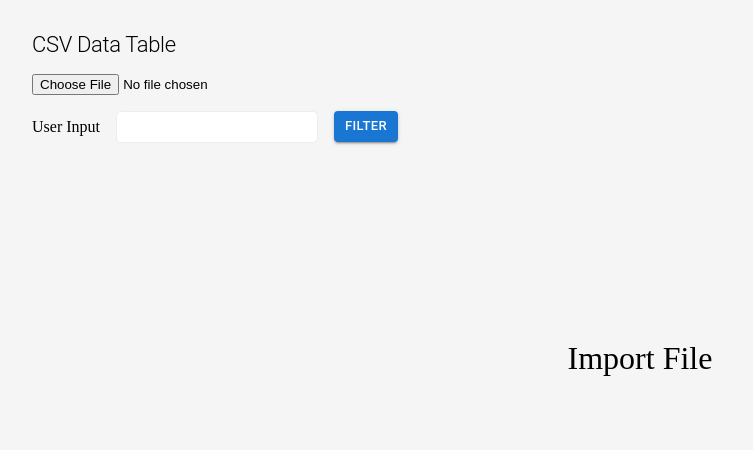
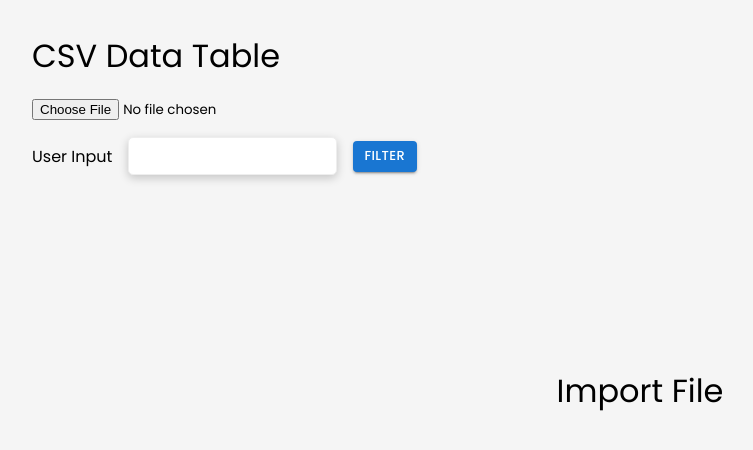
Before and after one commit to sukriti-singh13/data_table, a React (Vite) app: page / in a window 1280 px wide. Shown: the top 450 px of the page, without its empty margins (0-753 px from the left). Built offline with nearby package versions, Linux system fonts and the light colour scheme.

Commit message:
functionality completed

```diff
--- a/src/components/CustomModal.jsx
+++ b/src/components/CustomModal.jsx
@@ -36,6 +36,7 @@ const CustomModal = () => {
   const [editTextOne, setEditTextOne] = useState(
     tableDataForFile[selectedRow]["LOCATION A STOCK"]
   );
+
   return (
     <Modal open={isModalOpen}>
       <>
@@ -130,7 +131,7 @@ const CustomModal = () => {
 
             <TableCell>{tableDataForFile[selectedRow]["LOCATION B"]}</TableCell>
             <TableCell>
-              {tableDataForFile[selectedRow]["LOC B STOCK"]}
+              {tableDataForFile[selectedRow][`${"LOC B STOCK"}`]}
             </TableCell>
             <TableCell>{tableDataForFile[selectedRow].Unit}</TableCell>
             <TableCell>{tableDataForFile[selectedRow].Rate}</TableCell>
--- a/src/components/CustomTable.jsx
+++ b/src/components/CustomTable.jsx
@@ -31,12 +31,17 @@ const CustomTable = () => {
         >
           <TableHead>
             <TableRow>
-              <TableCell component="th" scope="row" width="100%">
+              <TableCell
+                sx={minWidthTable}
+                component="th"
+                scope="row"
+                width="100%"
+              >
                 Part #
               </TableCell>
-              <TableCell>Alt.Part#</TableCell>
-              <TableCell>Name</TableCell>
-              <TableCell>Brand</TableCell>
+              <TableCell sx={minWidthTable}>Alt.Part#</TableCell>
+              <TableCell sx={minWidthTable}>Name</TableCell>
+              <TableCell sx={minWidthTable}>Brand</TableCell>
               <TableCell>Model</TableCell>
               <TableCell>Engine</TableCell>
               <TableCell>Car</TableCell>
@@ -66,12 +71,12 @@ const CustomTable = () => {
                     cursor: "pointer",
                   }}
                 >
-                  <TableCell component="th" scope="row" sx={minWidthTable}>
+                  <TableCell component="th" scope="row">
                     {row["Part #"]}
                   </TableCell>
 
-                  <TableCell sx={minWidthTable}>{row["Alt.Part#"]}</TableCell>
-                  <TableCell sx={minWidthTable}>{row.Name}</TableCell>
+                  <TableCell>{row["Alt.Part#"]}</TableCell>
+                  <TableCell>{row.Name}</TableCell>
                   <TableCell>{row.Brand}</TableCell>
                   <TableCell>{row.Model}</TableCell>
                   <TableCell>{row.Engine}</TableCell>
@@ -79,7 +84,7 @@ const CustomTable = () => {
                   <TableCell>{row["location A"]}</TableCell>
                   <TableCell>{row["LOCATION A STOCK"]}</TableCell>
                   <TableCell>{row["LOCATION B"]}</TableCell>
-                  <TableCell>{row[`"LOC B STOCK "`]}</TableCell>
+                  <TableCell>{row[`${"LOC B STOCK "}`]}</TableCell>
                   <TableCell>{row.Unit}</TableCell>
                   <TableCell>{row.Rate}</TableCell>
                   <TableCell>{row.Value}</TableCell>
--- a/src/pages/Home.jsx
+++ b/src/pages/Home.jsx
@@ -26,9 +26,7 @@ const Home = () => {
   };
   return (
     <Box sx={{ padding: "2rem", display: "grid", gap: "1rem" }}>
-      <Typography sx={{ fontSize: "22px", fontWeight: "700px" }} variant="h1">
-        CSV Data Table
-      </Typography>
+      <h1>CSV Data Table</h1>
       <Box>
         <input
           type="file"
--- a/src/styles/Home.scss
+++ b/src/styles/Home.scss
@@ -3,5 +3,6 @@
   height: 30px;
   border-radius: 5px;
   border: 0.5px solid #eee;
-  box-shadow: 2px 2px 2px 1px rgba(0, 0, 0, 0);
+  box-shadow: 0 3px 10px rgb(0 0 0 / 0.2);
+  padding: 0.2rem;
 }
--- a/src/styles/index.scss
+++ b/src/styles/index.scss
@@ -1,7 +1,12 @@
 @import "./Home.scss";
+@import url("https://fonts.googleapis.com/css2?family=Poppins:ital,wght@0,100;0,400;0,500;0,600;1,100;1,400&display=swap");
 
 * {
   margin: 0;
   padding: 0;
   box-sizing: border;
+  font-family: "Poppins", sans-serif !important;
 }
+h1 {
+  font-weight: 400;
+}
```
